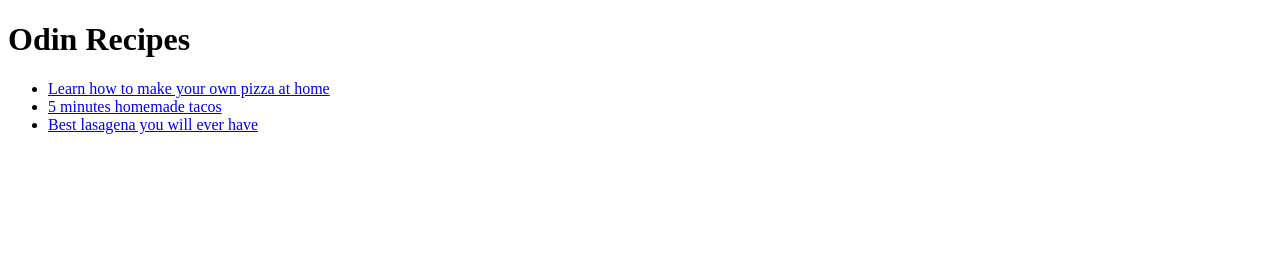
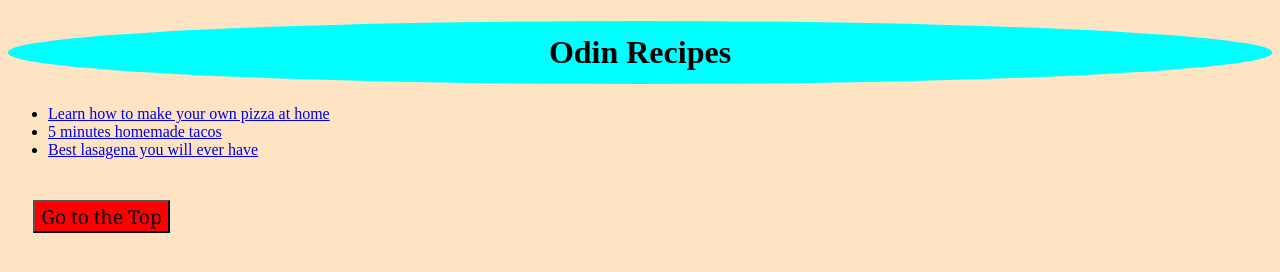
Before and after one commit to Randomnombre/odin-recipes, a plain HTML site: page index.html in a window 1280 px wide. Drawn offline with Linux system fonts and the light colour scheme; a web font is replaced by a local one.

Commit message:
Sytles added

```diff
--- /dev/null
+++ b/css/styles.css
@@ -0,0 +1,28 @@
+* {
+    background-color: bisque;
+}
+
+h1 {
+    font-family: 'Gayathri', 'Times New Roman', Times, serif;
+    outline-color: coral;
+    border-color: blueviolet;
+    padding: 1%;
+    border-radius: 50%;
+    background-color: aqua;
+    text-align: center;
+}
+#myBtn {
+    font-family: Georgia, 'Times New Roman', Times, serif;
+    font-size: larger;
+    align-content: center;
+    cursor: pointer;
+    background-color: red;
+}
+
+#myBtn:hover {
+    background-color: #555;
+  }
+
+div {
+padding: 2%;
+}
--- a/index.html
+++ b/index.html
@@ -2,15 +2,20 @@
 <html lang="en">
     <head>
         <meta charset="UTF-8">
+        <link rel="stylesheet" href="./css/styles.css">
+        <link href="https://fonts.googleapis.com/css?family=Gayathri&display=swap" rel="stylesheet">
         <title>Odin Proyect - Receipes</title>
     </head>
 
     <body>
         <h1>Odin Recipes</h1>
-        <ul>
+        <ul class="list">
             <li><a href="./recipes/pizza.html">Learn how to make your own pizza at home</a></li>
             <li><a href="./recipes/taco.html">5 minutes homemade tacos</a></li>
             <li><a href="./recipes/lasagena.html">Best lasagena you will ever have</a></li>
         </ul>
+        <div>
+            <button onclick="topFunction()" id="myBtn" title="Go to top">Go to the Top</button>
+        </div>
     </body>
 </html>
```
Also changed, not shown: 1 other file.
